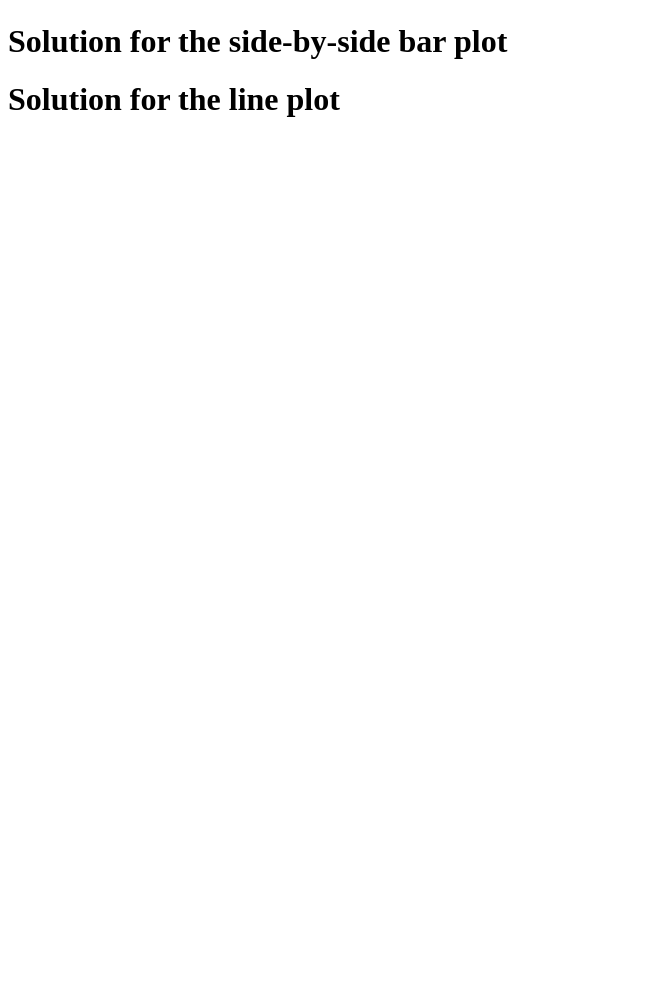
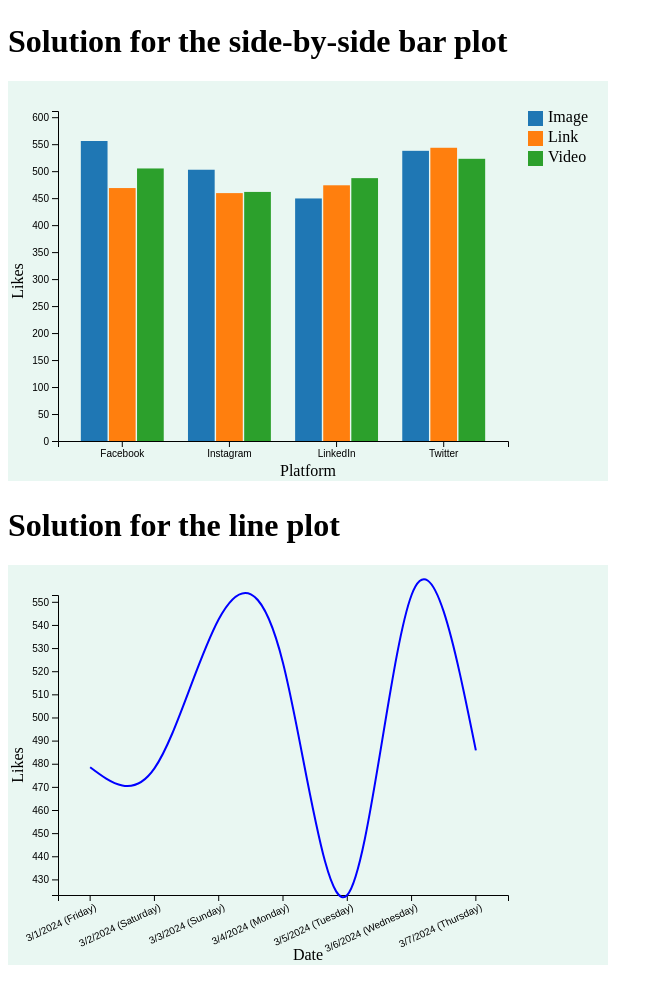
Before and after one commit to standard-t/ds4200-hw3-site, a plain HTML site: page plots.html in a window 1280 px wide. Shown: the part 583-1578 px from the top of the page, without its empty margins (0-663 px from the left). Before the commit the page ends 800 px from the top, so only its background shows below. Drawn offline with nearby package versions, Linux system fonts and the light colour scheme; no server answers.

Commit message:
finished hw3

```diff
--- a/plots.html
+++ b/plots.html
@@ -19,10 +19,10 @@
     <svg id="boxplot"></svg>
 
     <h1>Solution for the side-by-side bar plot</h1>
-    <div id="barplot"></div>
+    <svg id="barplot"></svg>
 
     <h1>Solution for the line plot</h1>
-    <div id="lineplot"></div>
+    <svg id="lineplot"></svg>
 
     <script src='https://d3js.org/d3.v7.min.js'></script>
     <script src='template.js'></script>
@@ -36,6 +36,9 @@
             window.location.href = 'aboutMe.html'
         })
     </script>
+
 </body>
+<br />
+<br />
 
 </html>
--- /dev/null
+++ b/socialMediaAvg.csv
@@ -0,0 +1,13 @@
+,Platform,PostType,Likes
+0,Facebook,Image,555.8936170212766
+1,Facebook,Link,468.6875
+2,Facebook,Video,505.0
+3,Instagram,Image,502.64
+4,Instagram,Link,459.33962264150944
+5,Instagram,Video,461.5357142857143
+6,LinkedIn,Image,449.42857142857144
+7,LinkedIn,Link,473.8157894736842
+8,LinkedIn,Video,487.06666666666666
+9,Twitter,Image,537.695652173913
+10,Twitter,Link,543.3508771929825
+11,Twitter,Video,522.9152542372881
--- /dev/null
+++ b/socialMediaTime.csv
@@ -0,0 +1,8 @@
+,Date,Likes
+0,3/1/2024 (Friday),478.5049504950495
+1,3/2/2024 (Saturday),477.9868421052632
+2,3/3/2024 (Sunday),542.4204545454545
+3,3/4/2024 (Monday),523.5851063829788
+4,3/5/2024 (Tuesday),423.2584269662921
+5,3/6/2024 (Wednesday),552.9425287356322
+6,3/7/2024 (Thursday),485.79347826086956
--- a/template.js
+++ b/template.js
@@ -127,44 +127,65 @@ const socialMediaAvg = d3.csv("socialMediaAvg.csv");
 
 socialMediaAvg.then(function (data) {
   // Convert string values to numbers
+  data.forEach(function (d) {
+    d.Likes = +d.Likes;
+  });
+
+  // Define the dimensions and margins for the SVG
+  const width = 600, height = 400;
+  const margin = { top: 30, bottom: 40, left: 50, right: 100 };
+
+  // Create the SVG container
+  const svg = d3.select("#barplot")
+    .attr("width", width)
+    .attr("height", height)
+    .style('background', '#e9f7f2');
 
 
-  // Define the dimensions and margins for the SVG
-
-
-  // Create the SVG container
-
-
-  // Define four scales
-  // Scale x0 is for the platform, which divide the whole scale into 4 parts
-  // Scale x1 is for the post type, which divide each bandwidth of the previous x0 scale into three part for each post type
-  // Recommend to add more spaces for the y scale for the legend
-  // Also need a color scale for the post type
-
   const x0 = d3.scaleBand()
-
+    .domain([...new Set(data.map(d => d.Platform))])
+    .range([margin.left, width - margin.right])
+    .padding(0.2);  // Add padding between platform groups
 
   const x1 = d3.scaleBand()
-
+    .domain([...new Set(data.map(d => d.PostType))])
+    .range([0, x0.bandwidth()])  // Range is now bandwidth of x0
+    .padding(0.05);  // Add small padding between bars within groups
 
   const y = d3.scaleLinear()
-
+    .domain([0, d3.max(data, d => d.Likes) * 1.1])  // Start from 0 and add 10% headroom
+    .range([height - margin.bottom, margin.top]);
 
   const color = d3.scaleOrdinal()
     .domain([...new Set(data.map(d => d.PostType))])
     .range(["#1f77b4", "#ff7f0e", "#2ca02c"]);
 
   // Add scales x0 and y
+  svg.append('g')
+    .attr('transform', `translate(${margin.left},0)`)
+    .call(d3.axisLeft(y));
 
+  svg.append('g')
+    .attr('transform', `translate(0,${height - margin.bottom})`)
+    .call(d3.axisBottom(x0));
 
   // Add x-axis label
-
+  svg.append('text')
+    .text('Platform')
+    .attr('x', width / 2)
+    .attr('y', height - 5)
+    .attr('text-anchor', 'middle');
 
   // Add y-axis label
-
+  svg.append('text')
+    .text('Likes')
+    .attr('x', -height / 2)
+    .attr('y', 15)
+    .attr('transform', 'rotate(-90)')
+    .attr('text-anchor', 'middle');
 
   // Group container for bars
-  const barGroups = svg.selectAll("bar")
+  const barGroups = svg.selectAll(".bar")
     .data(data)
     .enter()
     .append("g")
@@ -172,7 +193,11 @@ socialMediaAvg.then(function (data) {
 
   // Draw bars
   barGroups.append("rect")
-
+    .attr("x", d => x1(d.PostType))
+    .attr("y", d => y(d.Likes))
+    .attr("width", x1.bandwidth())
+    .attr("height", d => height - margin.bottom - y(d.Likes))
+    .attr("fill", d => color(d.PostType));
 
   // Add the legend
   const legend = svg.append("g")
@@ -180,46 +205,99 @@ socialMediaAvg.then(function (data) {
 
   const types = [...new Set(data.map(d => d.PostType))];
 
+  // Alread have the text information for the legend.
+  // Now add a small square/rect bar next to the text with different color.
   types.forEach((type, i) => {
+    legend.append("rect")
+      .attr("x", 70)
+      .attr("y", i * 20)
+      .attr("width", 15)
+      .attr("height", 15)
+      .attr("fill", color(type));
 
-    // Alread have the text information for the legend.
-    // Now add a small square/rect bar next to the text with different color.
+
     legend.append("text")
-      .attr("x", 20)
-      .attr("y", i * 20 + 12)
+      .attr("x", 90)
+      .attr("y", i * 20 + 7.5)
       .text(type)
       .attr("alignment-baseline", "middle");
   });
-
 });
 
 // Prepare you data and load the data again.
-// This data should contains two columns, date (3/1-3/7) and average number of likes.
-
+// This data should contains three columns, platform, post type and average number of likes.
 const socialMediaTime = d3.csv("socialMediaTime.csv");
 
 socialMediaTime.then(function (data) {
   // Convert string values to numbers
-
+  data.forEach(function (d) {
+    d.Likes = +d.Likes;
+  });
 
   // Define the dimensions and margins for the SVG
-
+  const width = 600, height = 400;
+  const margin = { top: 30, bottom: 70, left: 50, right: 100 };
 
   // Create the SVG container
-
+  const svg = d3.select("#lineplot")
+    .attr("width", width)
+    .attr("height", height)
+    .style('background', '#e9f7f2');
 
   // Set up scales for x and y axes
 
+  const xScale = d3.scaleBand()
+    .domain([...new Set(data.map(d => d.Date))])
+    .range([margin.left, width - margin.right]);
+
+  const yScale = d3.scaleLinear()
+    .domain([d3.min(data, d => d.Likes), d3.max(data, d => d.Likes)])
+    .range([height - margin.bottom, margin.top]);
 
   // Draw the axis, you can rotate the text in the x-axis here
 
+  svg.append('g')
+    .attr('transform', `translate(${margin.left},0)`)
+    .call(d3.axisLeft().scale(yScale));
+
+  const xLabels = svg.append('g')
+    .attr('transform', `translate(0,${height - margin.bottom})`)
+    .call(d3.axisBottom().scale(xScale));
+
+  xLabels.selectAll("text")
+    .style("text-anchor", "end")
+    .attr("transform", "rotate(-25)");
 
   // Add x-axis label
-
+  svg.append('text')
+    .text('Date')
+    .attr('x', width / 2)
+    .attr('y', height - 5)
+    .attr('text-anchor', 'middle');
 
   // Add y-axis label
+  svg.append('text')
+    .text('Likes')
+    .attr('x', -height / 2)
+    .attr('y', 15)
+    .attr('transform', 'rotate(-90)')
+    .attr('text-anchor', 'middle');
 
 
   // Draw the line and path. Remember to use curveNatural.
 
+  let line = d3.line()
+    .x(d => xScale(d.Date) + xScale.bandwidth() / 2)
+    .y(d => yScale(d.Likes))
+    .curve(d3.curveNatural)
+
+
+  let path = svg.append('path')
+    .datum(data)
+    .attr('stroke', 'blue')
+    .attr('stroke-width', 2)
+    .attr('d', line)
+    .attr('fill', 'none')
+
+
 });
```
Also changed, not shown: moreInfo.html (+1 -0 lines), 1 other file.
